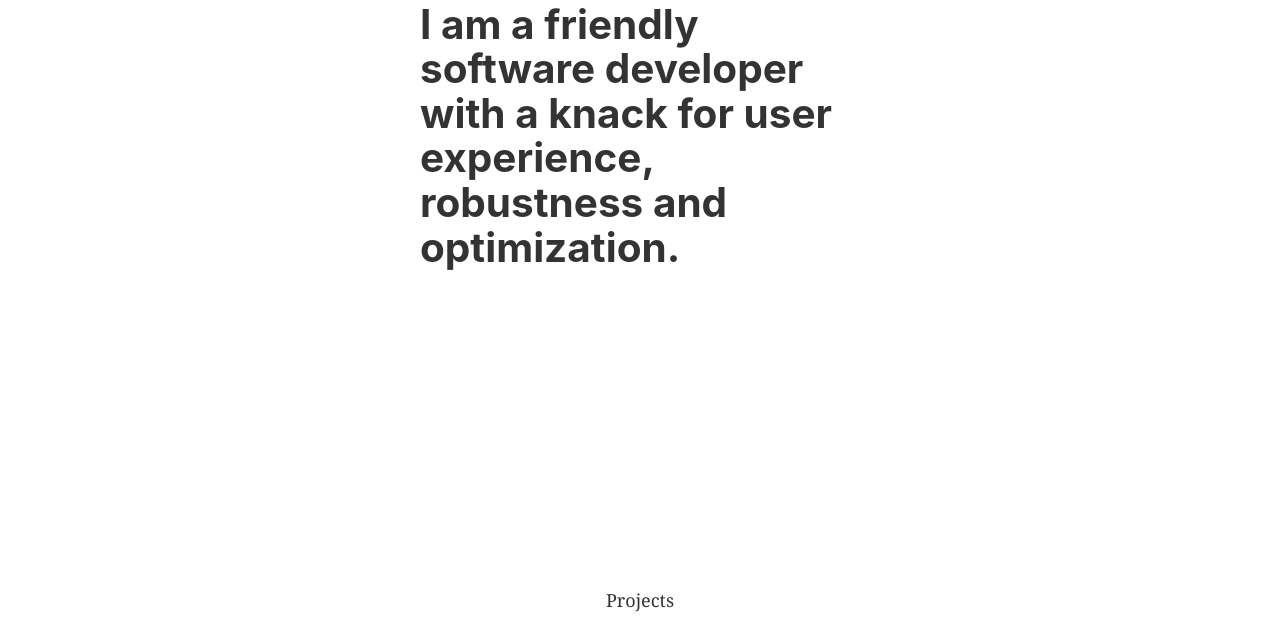
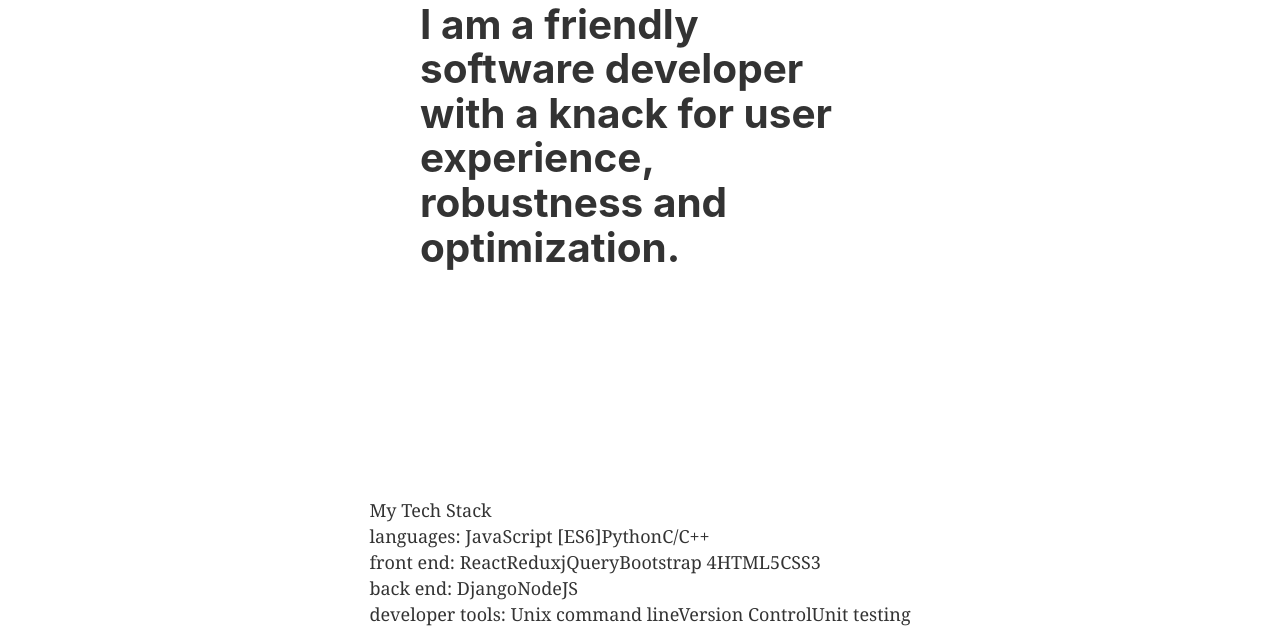
Before and after one commit to astrakho/portfolio, a Gatsby site: page / in a window 1280 px wide. Shown: the part 287-918 px from the top of the page. Built offline with nearby package versions, Linux system fonts and the light colour scheme; Gatsby itself is replaced by a stand-in of ours.

Commit message:
Added skills

```diff
--- a/src/components/projects.js
+++ b/src/components/projects.js
@@ -1,6 +1,6 @@
 
 import { Link } from "gatsby"
-import PropTypes, { node } from "prop-types"
+import PropTypes from "prop-types"
 import React from "react"
 import styled from "styled-components"
 
--- /dev/null
+++ b/src/components/skills.js
@@ -0,0 +1,31 @@
+
+import React, { Component } from 'react';
+import PropTypes from "prop-types"
+import styled from 'styled-components';
+
+
+class Skills extends Component {
+
+
+  render() {
+
+    console.log(this.props.data[0].node.frontmatter)
+
+
+    return (
+
+      <div>
+
+        <div> { this.props.data[0].node.frontmatter.title } </div>
+        <div> languages: { this.props.data[0].node.frontmatter.languages } </div>
+        <div> front end: { this.props.data[0].node.frontmatter.frontEnd } </div>
+        <div> back end: { this.props.data[0].node.frontmatter.backEnd } </div>
+        <div> developer tools: { this.props.data[0].node.frontmatter.developerTools } </div>
+
+      </div>
+
+    )
+  }
+}
+
+export default Skills;
--- /dev/null
+++ b/src/content/skills/skills.md
@@ -0,0 +1,7 @@
+---
+title: "My Tech Stack"
+languages: [ "JavaScript [ES6]", "Python", "C/C++" ]
+frontEnd: [ "React", "Redux", "jQuery", "Bootstrap 4", "HTML5", "CSS3" ]
+backEnd: [ "Django", "NodeJS" ]
+developerTools: [ "Unix command line", "Version Control", "Unit testing" ]
+---
--- a/src/pages/index.js
+++ b/src/pages/index.js
@@ -5,15 +5,20 @@ import SEO from "../components/seo"
 
 import About from "../components/about"
 import Projects from "../components/projects"
+import Skills from "../components/skills"
 
 
 
 
 const IndexPage = ( { data } ) => (
+
   <Layout>
-    <SEO title="Home" keywords={[`alexander strakhov`, `software`, `engineer`, `developer`, `react`]} />
+
+    <SEO title="Home" keywords={[`alexander strakhov`, `software`, `engineer`, `developer`, `portfolio`]} />
 
     <About data = { data.about.edges }/>
+
+    <Skills data = { data.skills.edges } />
 
     <Projects data = { data.projects.edges }/>
 
@@ -61,6 +66,21 @@ query IndexQuery{
     }
   }
 
+  skills: allMarkdownRemark (
+    filter: { fileAbsolutePath: { regex: "/skills/" } }
+    ) {
+    edges {
+      node {
+        frontmatter {
+          title
+          languages
+          frontEnd
+          backEnd
+          developerTools
+        }
+      }
+    }
+  }
 
 
 }
```
